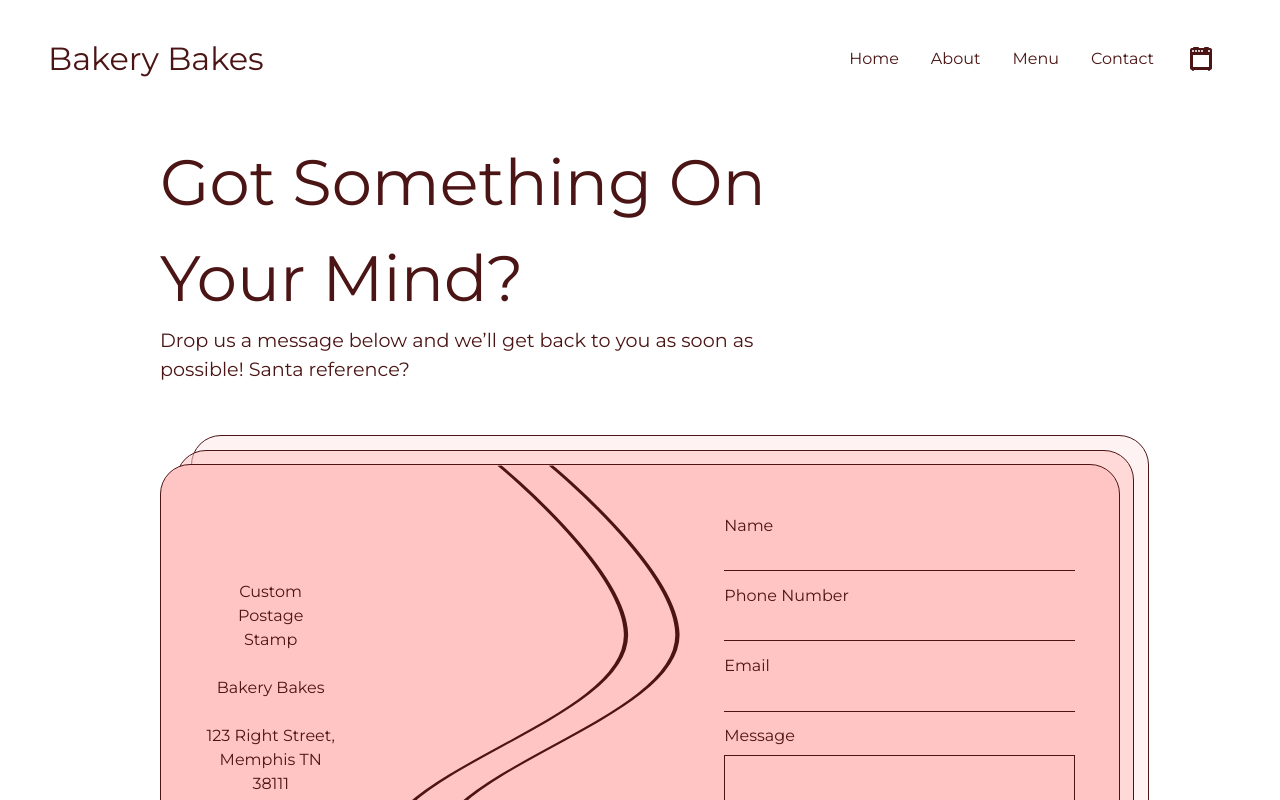
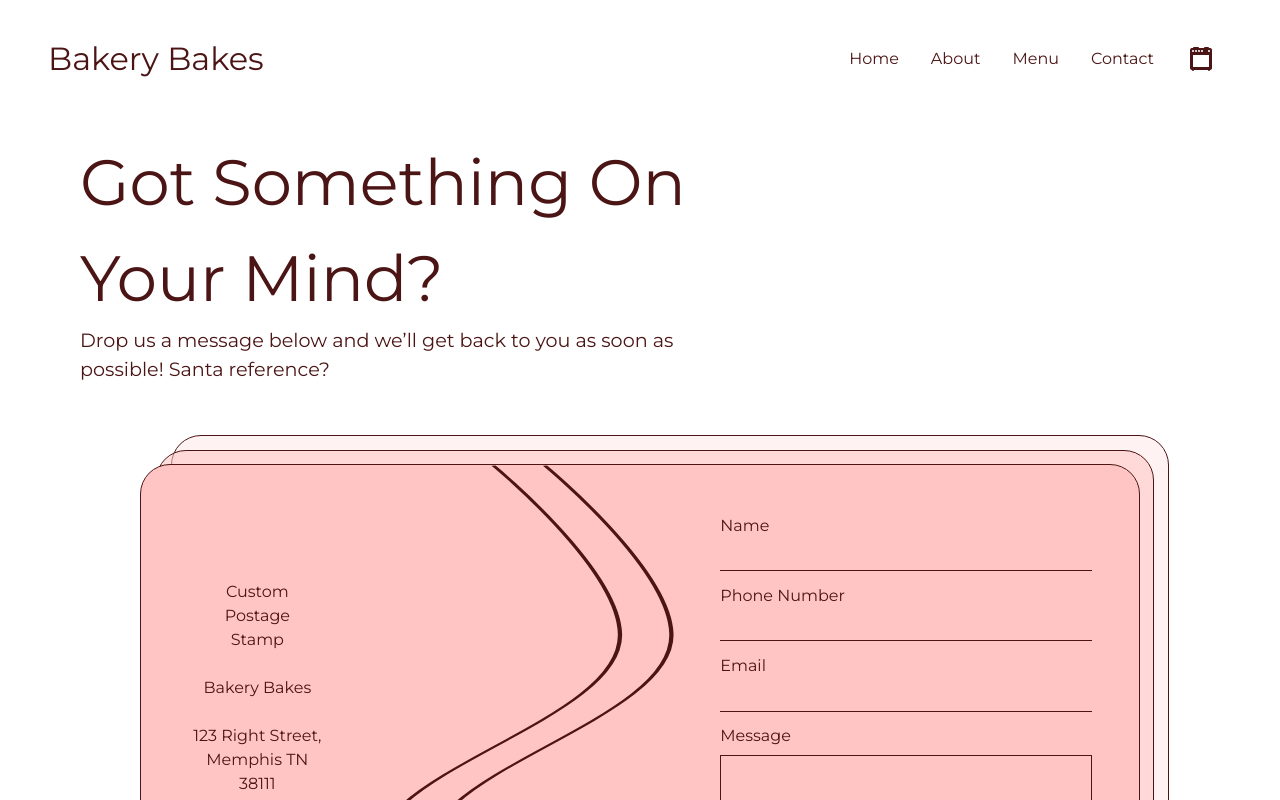
Before and after one commit to Jrwolf99/bakery, a React (Create React App) app: page /contact in a window 1280 px wide. Built offline with nearby package versions, Linux system fonts and the light colour scheme; a web font is replaced by a local one.

Commit message:
cleaned up contact page

```diff
--- a/src/Components/Contact/Contact.jsx
+++ b/src/Components/Contact/Contact.jsx
@@ -1,7 +1,10 @@
 import React from 'react'
 import styled from "styled-components";
+import useMobile from "../../hooks/useMobile"
 import { StyledHeaderText } from '../StyledComponents/typography';
 import VerticalLines from "../../assets/images/VerticalLines.svg";
+
+
 
 import facebookIcon from "../../assets/images/icons/Facebook.svg"
 import instagramIcon from "../../assets/images/icons/Instagram.svg"
@@ -10,11 +13,16 @@ import Footer from '../Footer/Footer';
 
 
 const StyledContactPage = styled.div`
+    padding-inline: 5em;
     &>${StyledHeaderText} {
-        width: 650px;
-        margin: 0 10rem;
+        max-width: 650px;
         margin-top: 1rem;
         margin-bottom: 5rem;
+        @media (max-width: 900px) {
+            margin: 1rem;
+            margin-bottom: 4rem;
+    }
+
     }
 
 `;
@@ -23,13 +31,20 @@ const StyledFormBox = styled.div`
 display: flex;
 justify-content: center;
 align-items: center;
+max-width: 1000px;
 background-color: #FFC5C4;
-margin-inline: 10rem ;
+margin-inline: auto ;
 margin-top: 2rem;
-margin-bottom: 8rem;
 border-radius: 30px;
 border: 1px solid #4C1515;
 position: relative;
+
+@media (max-width: 900px) {
+ flex-direction: column;
+ padding: 1em;
+margin-inline: 4rem ;
+
+}
 
 
 &::after{
@@ -59,9 +74,6 @@ position: relative;
 
 }
 
-
-
-
 &>* {
     display: flex;
     flex-direction: column;
@@ -69,7 +81,6 @@ position: relative;
     align-items: center;
     text-align: center;
 }
-
 `;
 
 const StyledFormInfo = styled.div`
@@ -92,6 +103,7 @@ height: 500px;
 
 const StyledContactForm = styled.form`
 flex: 2;
+width: 100%;
 display: flex;
 flex-direction: column;
 &>label{
@@ -133,7 +145,11 @@ flex-direction: column;
 
 
 export default function Contact() {
+
+    const { isMobile } = useMobile();
+
     return (
+        <>
             <StyledContactPage>
                 <StyledHeaderText>
                     <h1>Got Something On Your Mind?</h1>
@@ -156,8 +172,8 @@ export default function Contact() {
 
                     </StyledFormInfo>
 
-                <StyledVerticalLines src={VerticalLines} />
-                <StyledContactForm>
+                    {!isMobile && <StyledVerticalLines src={VerticalLines} />
+                    }<StyledContactForm>
                         <label>Name<input type="text" required /></label>
                         <label>Phone Number<input type="tel" required /></label>
                         <label>Email<input type="email" required /></label>
@@ -168,7 +184,9 @@ export default function Contact() {
 
                     </StyledContactForm>
                 </StyledFormBox>
+            </StyledContactPage>
             <Footer />
-        </StyledContactPage>
+
+        </>
     )
 }
--- a/src/Components/Footer/Footer.jsx
+++ b/src/Components/Footer/Footer.jsx
@@ -24,7 +24,8 @@ align-items: center;
 
 const StyledLinesImg = styled.img`
 transform: scaleX(2.5);
-height: 35vh;
+height: 50vh;
+width: 100%;
 padding: 5em 0;
 `;
 
```
Lines whose indentation alone changed are shown as unchanged.
